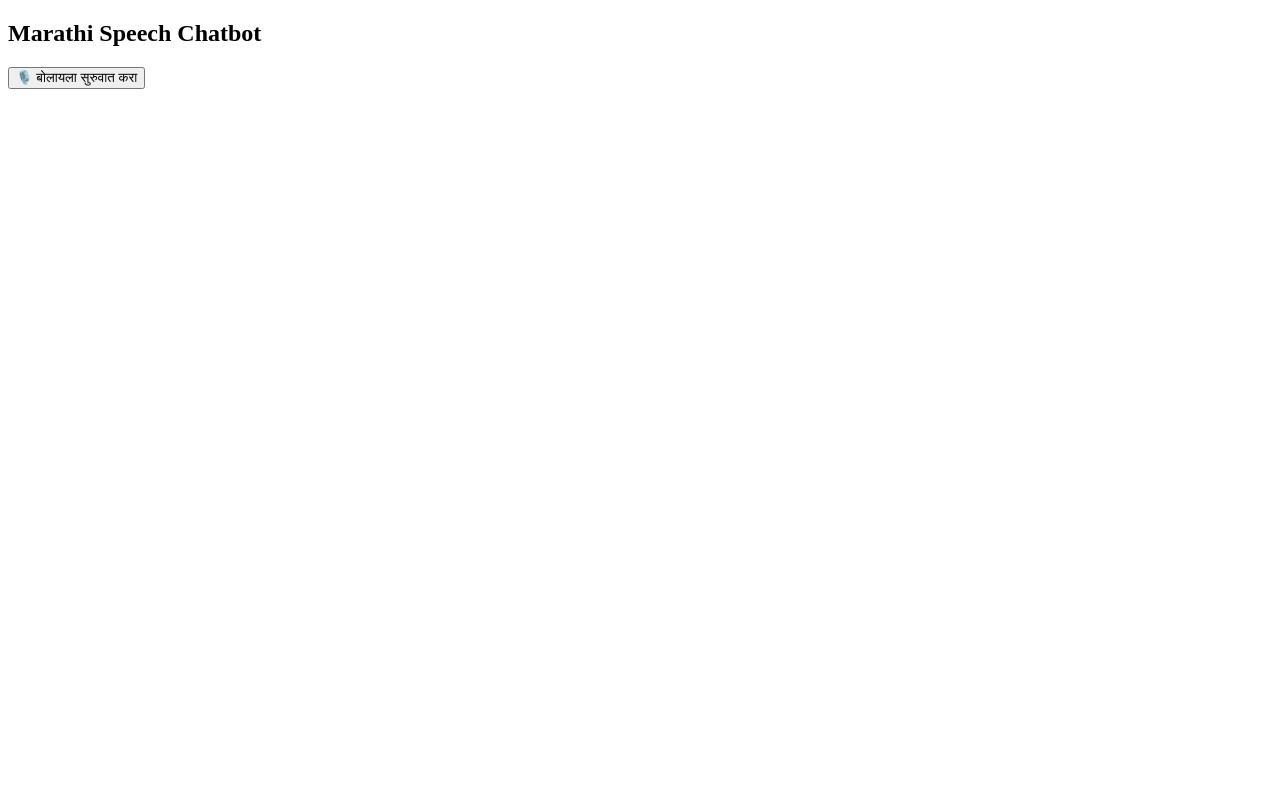
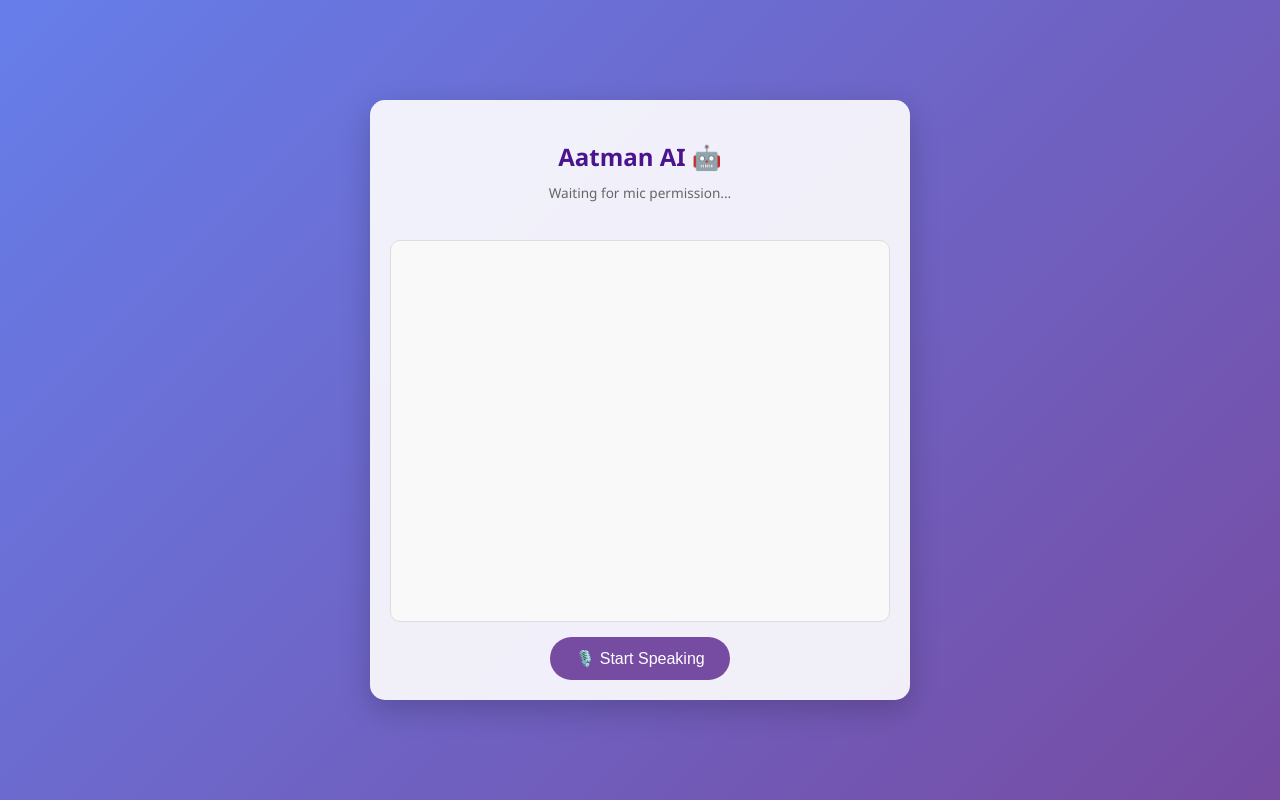
Before and after one commit to pranmast/MBTI1, a plain HTML site: page index.html in a window 1280 px wide. Drawn offline with Linux system fonts and the light colour scheme.

Commit message:
Update index.html

```diff
--- a/index.html
+++ b/index.html
@@ -1,13 +1,65 @@
 <!DOCTYPE html>
 <html lang="mr">
 <head>
-  <meta charset="UTF-8">
-  <title>Marathi Chatbot</title>
+    <meta charset="UTF-8">
+    <meta name="viewport" content="width=device-width, initial-scale=1.0">
+    <title>Aatman AI</title>
+    <style>
+        body {
+            font-family: 'Segoe UI', Tahoma, Geneva, Verdana, sans-serif;
+            background: linear-gradient(135deg, #667eea 0%, #764ba2 100%);
+            display: flex;
+            justify-content: center;
+            align-items: center;
+            height: 100vh;
+            margin: 0;
+        }
+        .container {
+            width: 90%;
+            max-width: 500px;
+            background: rgba(255, 255, 255, 0.9);
+            padding: 20px;
+            border-radius: 15px;
+            box-shadow: 0 10px 30px rgba(0,0,0,0.2);
+            text-align: center;
+        }
+        h2 { color: #4a148c; margin-bottom: 10px; }
+        #chat {
+            height: 350px;
+            overflow-y: auto;
+            border: 1px solid #ddd;
+            padding: 15px;
+            margin-bottom: 15px;
+            text-align: left;
+            background: #f9f9f9;
+            border-radius: 10px;
+            display: flex;
+            flex-direction: column;
+        }
+        .msg { margin-bottom: 10px; padding: 8px 12px; border-radius: 10px; max-width: 80%; }
+        .user-msg { background: #e3f2fd; align-self: flex-end; color: #0d47a1; }
+        .bot-msg { background: #f3e5f5; align-self: flex-start; color: #4a148c; }
+        #status { font-size: 0.85em; color: #666; margin-bottom: 10px; height: 1.2em; }
+        #micBtn {
+            background: #764ba2;
+            color: white;
+            border: none;
+            padding: 12px 25px;
+            border-radius: 25px;
+            cursor: pointer;
+            font-size: 16px;
+            transition: 0.3s;
+        }
+        #micBtn:hover { background: #4a148c; transform: scale(1.05); }
+    </style>
 </head>
 <body>
-  <h2>Marathi Speech Chatbot</h2>
-  <button id="micBtn">🎙️ बोलायला सुरुवात करा</button>
-  <div id="chat"></div>
-  <script src="app.js"></script>
+    <div class="container">
+        <h2>Aatman AI 🤖</h2>
+        <div id="status">Waiting for mic permission...</div>
+        <div id="chat"></div>
+        <button id="micBtn">🎙️ Start Speaking</button>
+    </div>
+    <script src="app.js"></script>
 </body>
 </html>
```
